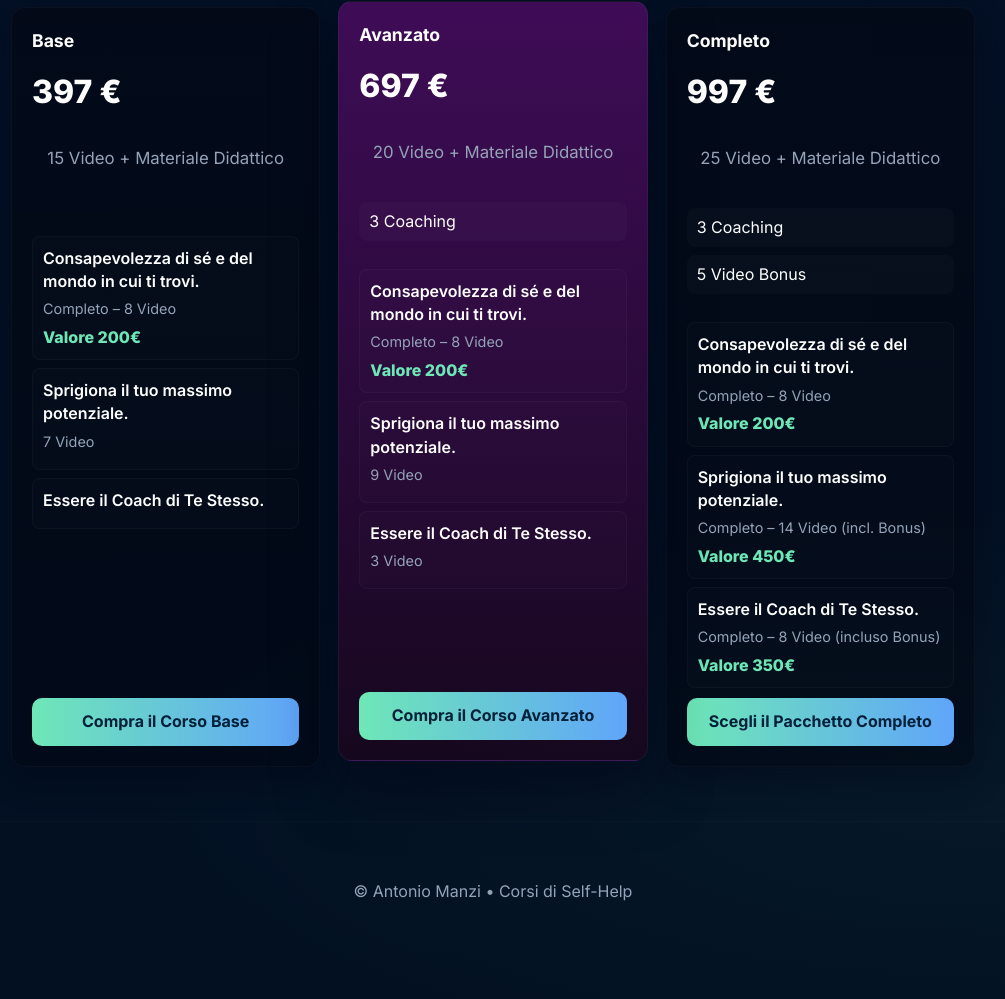
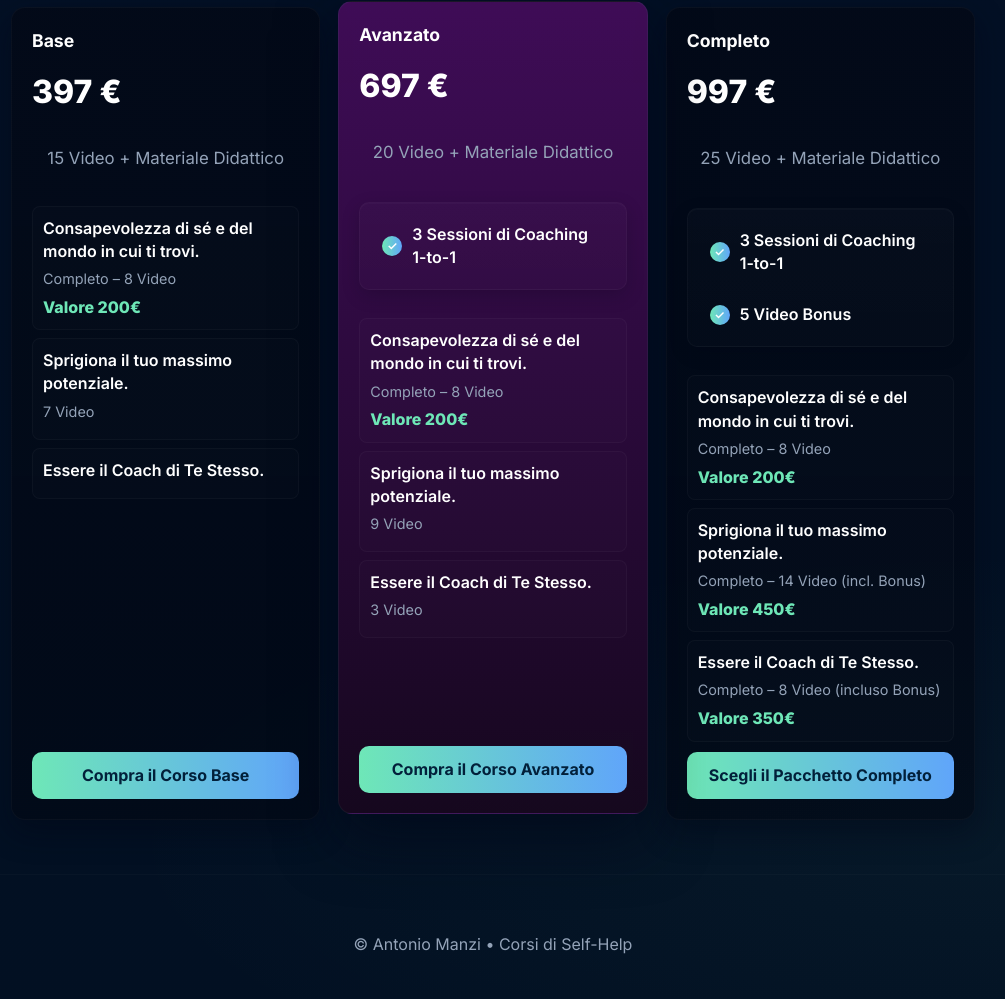
Before and after one commit to redirect11/courses-selling-landing-page, a plain HTML site: page index.html in a window 1280 px wide. Shown: the part 1252-2251 px from the top of the page, without its empty margins (147-1152 px from the left). Drawn offline with Linux system fonts and the light colour scheme.

Commit message:
Enhance plan features styling and update coaching session descriptions for clarity

```diff
--- a/assets/css/styles.css
+++ b/assets/css/styles.css
@@ -285,8 +285,52 @@ body{
 .plan-card{background:linear-gradient(180deg, rgba(3,6,17,0.6), rgba(2,8,20,0.65));padding:20px;border-radius:14px;border:1px solid rgba(255,255,255,0.03);box-shadow:0 12px 30px rgba(2,6,23,0.45);display:flex;flex-direction:column;gap:10px;min-height:320px}
 .plan-card h3{margin:0;font-size:1.1rem;color:var(--white)}
 .plan-price{font-size:2rem;font-weight:800;color:var(--white);margin-top:6px}
-.plan-features{list-style:none;padding:0;margin:8px 0 12px;display:flex;flex-direction:column;gap:8px;color:var(--muted)}
-.plan-features li{background:rgba(255,255,255,0.02);padding:8px 10px;border-radius:8px;display:inline-block;color:var(--white)}
+.plan-features{
+  list-style:none;
+  padding:10px;
+  margin:8px 0 12px;
+  display:flex;
+  flex-direction:column;
+  gap:8px;
+  background:linear-gradient(180deg, rgba(255,255,255,0.02), rgba(255,255,255,0.01));
+  border-radius:10px;
+  border:1px solid rgba(255,255,255,0.03);
+  box-shadow:inset 0 1px 0 rgba(255,255,255,0.02), 0 6px 18px rgba(2,6,23,0.18);
+}
+
+.plan-features li{
+  background:transparent;
+  padding:10px 12px;
+  border-radius:8px;
+  display:flex;
+  align-items:center;
+  gap:10px;
+  color:var(--white);
+  font-weight:600;
+  position:relative;
+  transition:transform .18s ease, background .18s ease;
+}
+
+.plan-features li::before{
+  content:"\2713"; /* check mark */
+  display:inline-flex;
+  width:20px;height:20px;
+  align-items:center;justify-content:center;
+  border-radius:50%;
+  background:linear-gradient(90deg, var(--accent-2), var(--accent));
+  color:var(--white);
+  font-size:12px;
+  flex:0 0 20px;
+  box-shadow:0 1px 0 rgba(0,0,0,0.15);
+}
+
+.plan-features li:hover{
+  transform:translateY(-3px);
+  background:linear-gradient(90deg, rgba(110,231,183,0.04), rgba(96,165,250,0.03));
+}
+
+/* featured check uses the same styling as default to keep icons uniform */
+.plan-card.featured .plan-features li::before{ /* kept for specificity if needed */ }
 .plan-card .btn{margin-top:auto;align-self:stretch;text-align:center;padding:12px;border-radius:10px;font-weight:700}
 .plan-card.featured{background:linear-gradient(180deg, rgba(68,12,91,0.92), rgba(24,7,30,0.9));transform:translateY(-6px);box-shadow:0 24px 60px rgba(2,6,23,0.6);border:1px solid rgba(110,231,183,0.06)}
 .plan-card.featured .btn{background:linear-gradient(90deg,var(--accent-2),var(--accent));color:#02203a}
--- a/index.html
+++ b/index.html
@@ -37,8 +37,6 @@
               <h3>Base</h3>
               <div class="plan-price">397 €</div>
               <p class="muted">15 Video + Materiale Didattico</p>
-              <ul class="plan-features">
-              </ul>
               <div class="plan-modules">
                 <div class="module-item">
                   <div class="module-title">Consapevolezza di sé e del mondo in cui ti trovi.</div>
@@ -60,7 +58,7 @@
               <div class="plan-price">697 €</div>
               <p class="muted">20 Video + Materiale Didattico</p>
               <ul class="plan-features">
-                <li>3 Coaching</li>
+                <li>3 Sessioni di Coaching 1-to-1</li>
               </ul>
               <div class="plan-modules">
                 <div class="module-item">
@@ -84,7 +82,7 @@
               <div class="plan-price">997 €</div>
               <p class="muted">25 Video + Materiale Didattico</p>
               <ul class="plan-features">
-                <li>3 Coaching</li>
+                <li>3 Sessioni di Coaching 1-to-1</li>
                 <li>5 Video Bonus</li>
               </ul>
               <div class="plan-modules">
```
